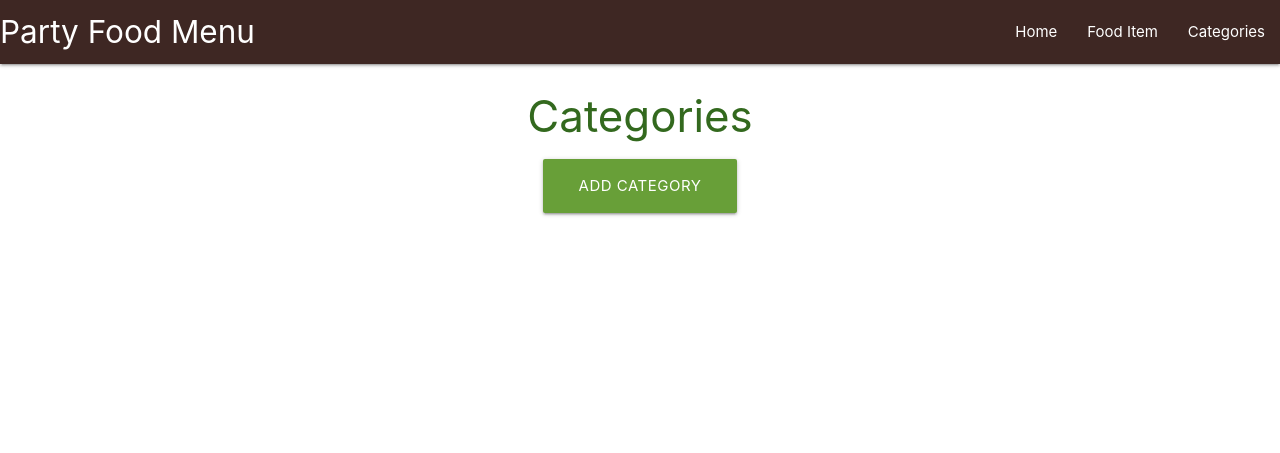
After one commit to Piumianuradha/menu-milestone3, a Flask app: page /categories in a window 1280 px wide. The commit adds this page. Shown: the top 453 px of the page. Run offline with Flask 2, Linux system fonts and the light colour scheme.

Commit message:
update routes.py, add categories and categories

```diff
--- a/partymenu/routes.py
+++ b/partymenu/routes.py
@@ -1,4 +1,4 @@
-from flask import render_template
+from flask import render_template, request, redirect, url_for
 from partymenu import app, db
 from partymenu.models import Category, Task
 
@@ -6,3 +6,18 @@ from partymenu.models import Category, Task
 @app.route("/")
 def home():
     return render_template("tasks.html")
+
+
+@app.route("/categories")
+def categories():
+    return render_template("categories.html")
+
+
+@app.route("/add_category", methods=["GET", "POST"])
+def add_category():
+    if request.method == "POST":
+        category = Category(category_name=request.form.get("category_name"))
+        db.session.add(category)
+        db.session.commit()
+        return redirect(url_for("categories"))
+    return render_template("add_category.html")
--- a/partymenu/templates/base.html
+++ b/partymenu/templates/base.html
@@ -19,7 +19,7 @@
                 <ul class="right hide-on-med-and-down">
                     <li><a href="{{ url_for('home') }}">Home</a></li>
                     <li><a href="">Food Item</a></li>
-                    <li><a href="">Food Categories</a></li>
+                    <li><a href="{{ url_for('categories') }}">Categories</a></li>
                 </ul>
                 </div>
             </nav>
@@ -28,7 +28,7 @@
             <ul class="sidenav" id="mobile-demo">
                 <li><a href="{{ url_for('home') }}">Home</a></li>
                 <li><a href="">Food Item</a></li>
-                <li><a href="">Food Categories</a></li>
+                <li><a href="{{ url_for('categories') }}">Categories</a></li>
             </ul>
         </header>
     </header>
--- /dev/null
+++ b/partymenu/templates/categories.html
@@ -0,0 +1,14 @@
+{% extends "base.html" %}
+{% block content %}
+
+<h3 class="light-green-text text-darken-4 center-align">Categories</h3>
+
+<div class="row">
+    <div class="col s12 center-align">
+        <a href="{{ url_for('add_category') }}" class="btn-large light-green darken-2">
+            Add Category <i class="fas fa-plus-square right"></i>
+        </a>
+    </div>
+</div>
+
+{% endblock %}
```
Also changed, not shown: partymenu/templates/add_category.html (added, +27 -0 lines).
